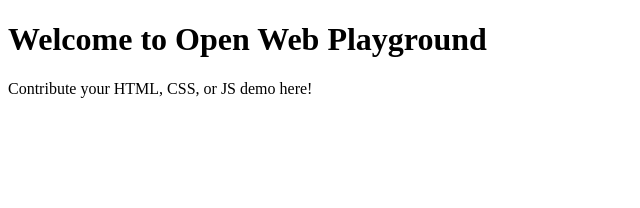
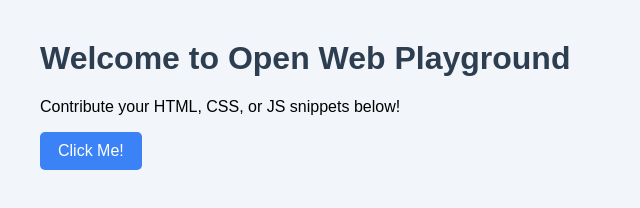
Before and after one commit to Layyzyy/open-web-playground_Faizan, a plain HTML site: page index.html in a window 1280 px wide. Shown: the whole page, without its empty margins (0-640 px from the left). Drawn offline with Linux system fonts and the light colour scheme.

Commit message:
🚀 Launching playground fun! Added a cool interactive index.html for all contributors 😎✨

```diff
--- a/index.html
+++ b/index.html
@@ -3,9 +3,17 @@
 <head>
   <meta charset="UTF-8">
   <title>Open Web Playground</title>
+  <style>
+    body { font-family: Arial, sans-serif; background: #f2f5fa; margin: 40px; }
+    h1 { color: #2c3e50; }
+    button { background: #3b82f6; color: #fff; border: none; padding: 10px 18px; border-radius: 5px; cursor: pointer; font-size: 1rem; }
+    #thanks { color: green; font-weight: bold; display: none; margin-top: 10px; }
+  </style>
 </head>
 <body>
   <h1>Welcome to Open Web Playground</h1>
-  <p>Contribute your HTML, CSS, or JS demo here!</p>
+  <p>Contribute your HTML, CSS, or JS snippets below!</p>
+  <button onclick="document.getElementById('thanks').style.display='block'">Click Me!</button>
+  <div id="thanks">Thanks for clicking! Now, contribute your code above.</div>
 </body>
 </html>
```
